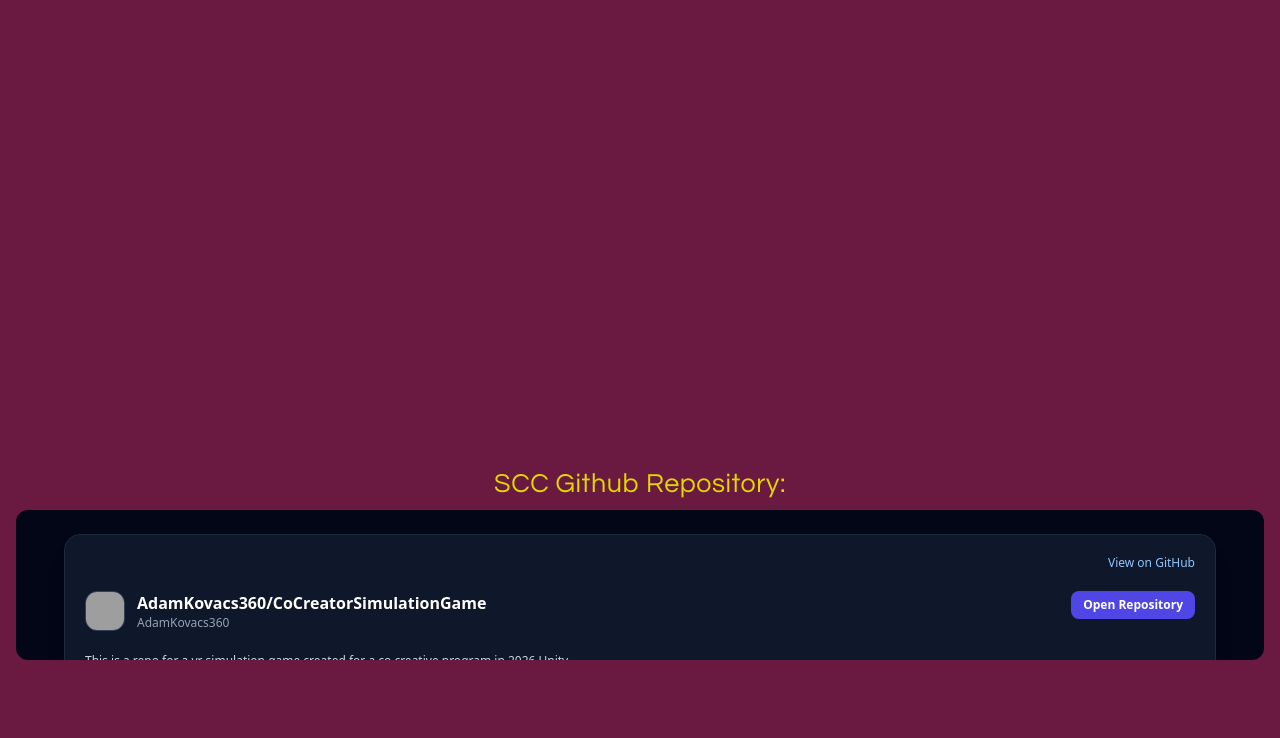
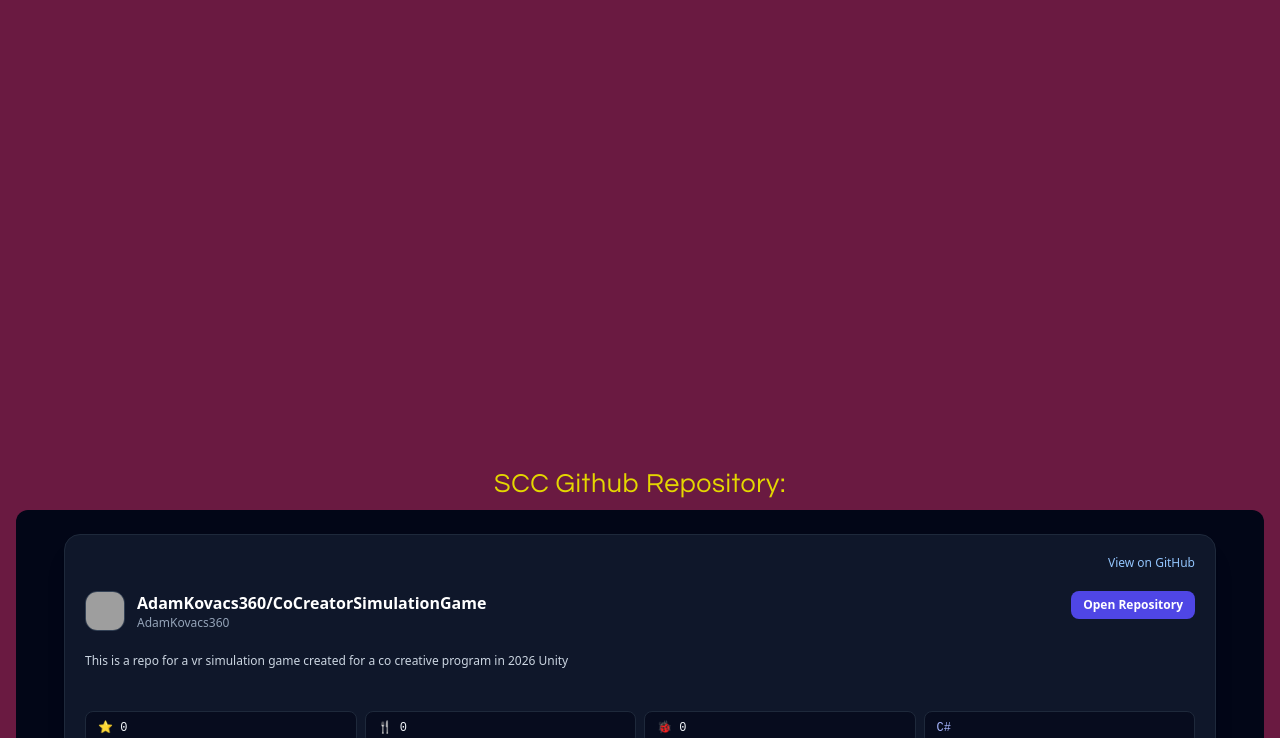
Before and after one commit to u00w/SCC_Site, a website: page index.html in a window 1280 px wide. Shown: the part 214-952 px from the top of the page. Before the commit the page ends 890 px from the top, so only its background shows below. Drawn offline with nearby package versions, Linux system fonts and the light colour scheme.

Commit message:
fix scrollbar

```diff
--- a/html_css_js_export-03.html
+++ b/html_css_js_export-03.html
@@ -10,7 +10,7 @@
   <script crossorigin src="https://unpkg.com/react-dom@18/umd/react-dom.development.js"></script>
   <script src="https://unpkg.com/@babel/standalone/babel.min.js"></script>
 </head>
-<body class="min-h-screen bg-slate-950 p-6">
+<body class="min-h-screen bg-slate-950 p-6" style="min-height:auto; overflow:visible;">
   <div id="repo-hybrid-card"></div>
 
   <script type="text/babel">
--- a/index.html
+++ b/index.html
@@ -176,14 +176,10 @@
             background: transparent;
         }
 
-        .page-shell > .repo-section {
+        .repo-section {
             width: min(100%, 1280px);
             margin: 28px auto 0;
-        }
-
-        .repo-section {
-            width: 100%;
-            margin-top: 28px;
+            padding: 0 0 24px;
             display: flex;
             flex-direction: column;
             align-items: stretch;
@@ -207,14 +203,16 @@
         }
 
         .repo-section__frame {
-            width: min(100%, 100%);
-            height: auto;
+            width: 100%;
+            max-width: 1280px;
+            height: 0;
             min-height: 0;
             border: none;
             border-radius: 12px;
-            overflow: visible;
+            overflow: hidden;
             background: transparent;
             box-shadow: none;
+            display: block;
         }
 
         .grid-wall {
@@ -423,10 +421,32 @@
                 class="repo-section__frame"
                 src="/html_css_js_export-03.html"
                 title="SCC GitHub Repository"
+                scrolling="no"
             ></iframe>
         </div>
     </section>
     <script type="text/javascript">
+        function syncRepoFrameHeight() {
+            const frame = document.querySelector('.repo-section__frame');
+            if (!frame) {
+                return;
+            }
+
+            try {
+                const frameDoc = frame.contentDocument || frame.contentWindow?.document;
+                const bodyHeight = frameDoc?.body?.scrollHeight || 0;
+                const htmlHeight = frameDoc?.documentElement?.scrollHeight || 0;
+                const nextHeight = Math.max(bodyHeight, htmlHeight, 900);
+                frame.style.height = `${nextHeight}px`;
+            } catch (error) {
+                frame.style.height = '1200px';
+            }
+        }
+
+        window.addEventListener('load', syncRepoFrameHeight);
+        window.addEventListener('resize', syncRepoFrameHeight);
+        window.addEventListener('DOMContentLoaded', syncRepoFrameHeight);
+
         const cloudName = window.__APP_CONFIG__?.CLOUDINARY_CLOUD_NAME || "";
         const defaultFolderName = "SCC";
         const folderName = window.__APP_CONFIG__?.GALLERY_FOLDER_NAME || defaultFolderName;
```
